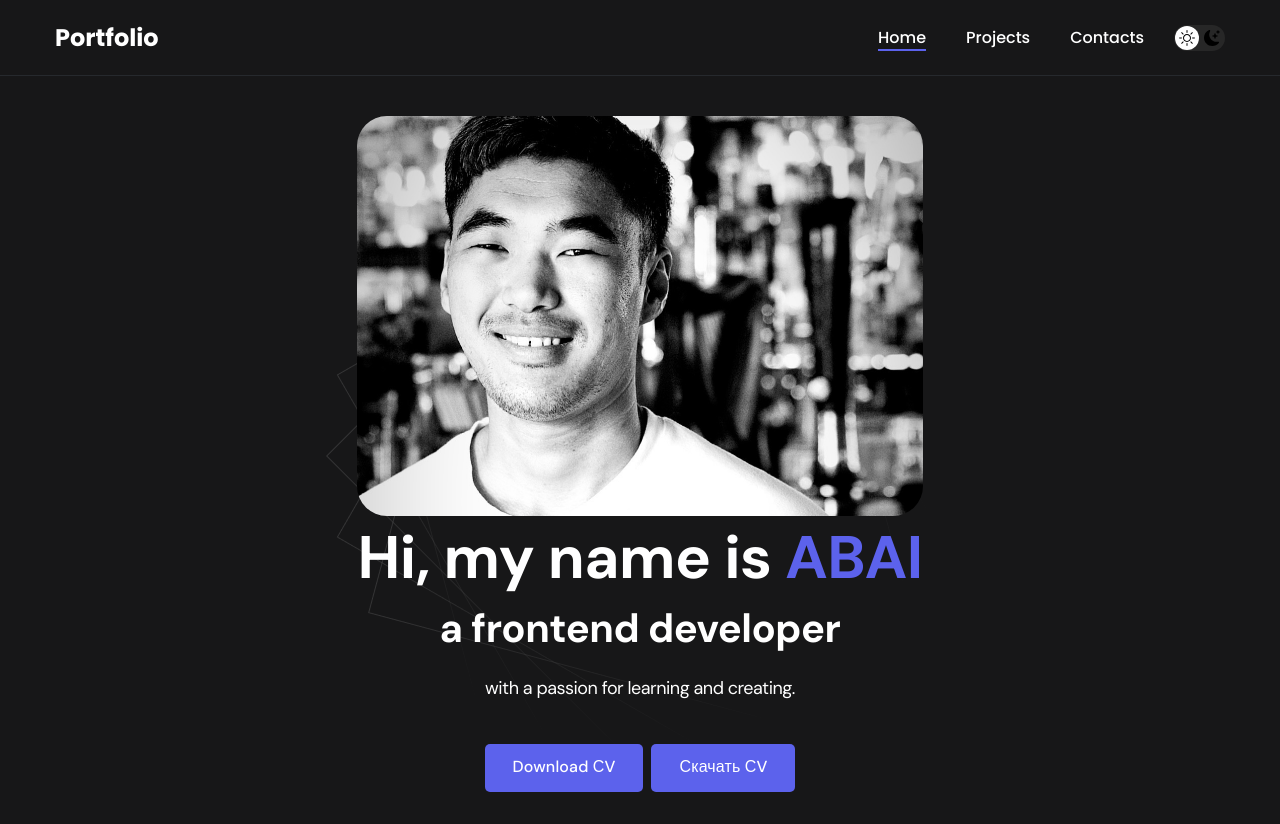
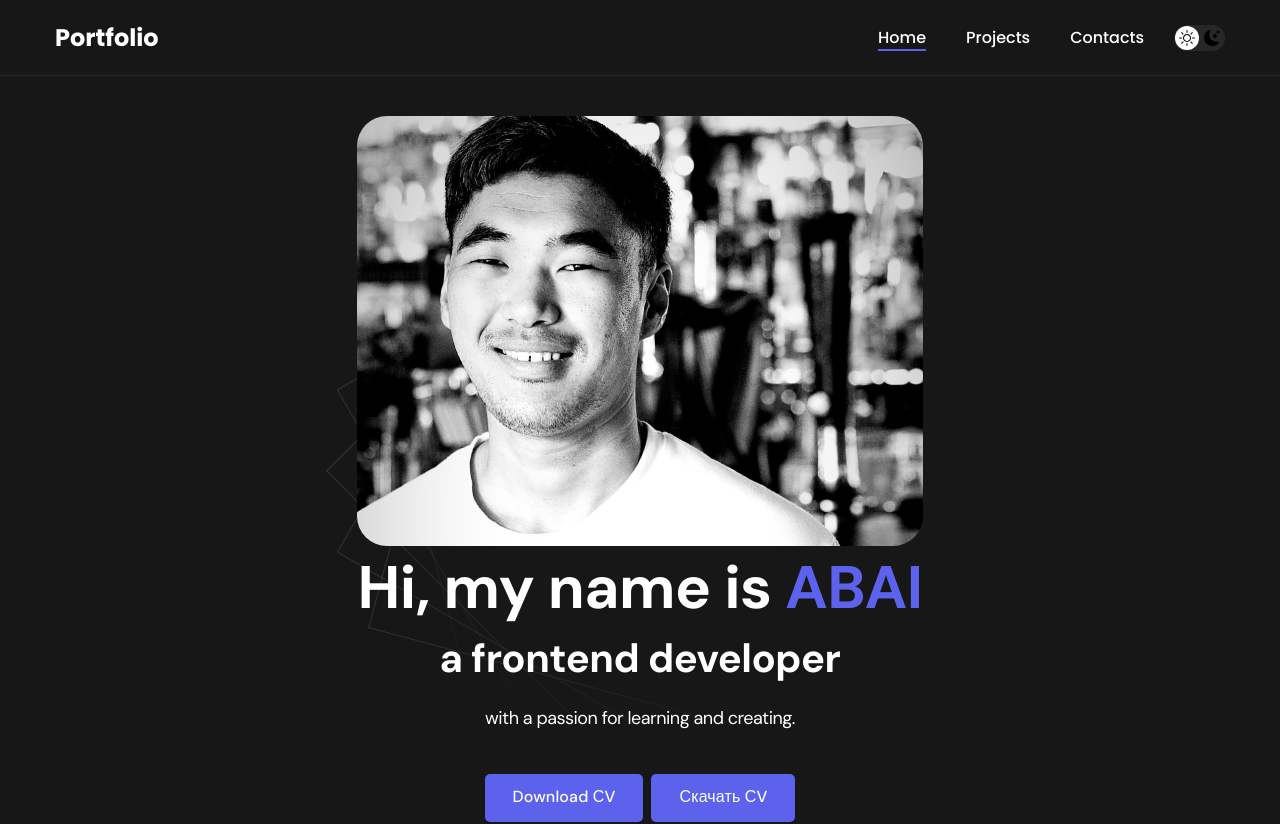
Before and after one commit to abaikb/CV-Me, a React (Create React App) app: page / in a window 1280 px wide. Shown: the top 824 px of the page. Built offline with nearby package versions, Linux system fonts and the light colour scheme.

Commit message:
incoreck

```diff
--- a/src/components/header/style.css
+++ b/src/components/header/style.css
@@ -51,7 +51,7 @@
 
 .photoMe {
 	width: 100%;
-	height: 400px;
+	height: 430px;
 	object-fit: cover;
 	border-radius: 30px;
 }
```
